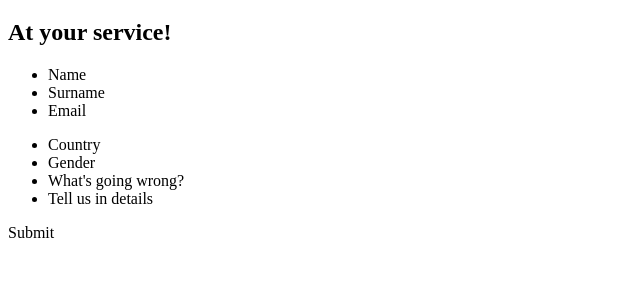
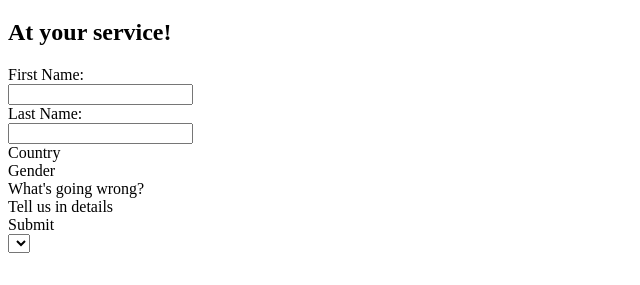
Before and after one commit to KJayce/Project-Number-1, a plain HTML site: page TechSupport.html in a window 1280 px wide. Shown: the part 61-346 px from the top of the page, without its empty margins (0-640 px from the left). Drawn offline with Linux system fonts and the light colour scheme.

Commit message:
adding form context

```diff
--- a/TechSupport.html
+++ b/TechSupport.html
@@ -9,29 +9,50 @@
 </head>
 
 <body>
-    <form id="Techsupp-form" method="POST" action="Techsupp.php" role="form">
 
     <h1>Technical Support</h1>
 
     <h2>At your service!</h2>
 
-    <ul>
-        <li>Name</li>
-        <li>Surname</li>
-        <li>Email</li>
-    </ul>
 
-    <ul>
-        <li>Country</li>
-        <li>Gender</li>
-        <li>What's going wrong?</li>
-        <li>Tell us in details</li>
-    </ul>
+    <form id="Techsupp-form" method="POST" action="Techsupp.php" role="form">
 
-    <div>Submit</div>
+        First Name: <br>
+        <input type="text" name="firstname"><br> Last Name: <br>
+        <input type="text" name="lastnmae"><br>
+
+
+
+
+        Country <br>
+        Gender <br>
+        What's going wrong? <br>
+        Tell us in details <br>
+
+
+        <div>Submit</div>
 
     </form>
 
+    <select name="Countrylist" form="countryform">
+        <option value="Austria"></option>
+        <option value="Belgium"></option>
+        <option value="Denmark"></option>
+        <option value="Finland"></option>
+        <option value="France"></option>
+        <option value="Germany"></option>
+        <option value="Greece"></option>
+        <option value="Iceland"></option>
+        <option value="Ireland"></option>
+        <option value="Italy"></option>
+        <option value="Luxembourg"></option>
+        <option value="Netherlands"></option>
+        <option value="Norway"></option>
+        <option value="Portugal"></option>
+        <option value="Spain"></option>
+        <option value="Sweden"></option>
+        <option value="Switzerland"></option>
+        <option value="United Kingdom"></option>
 
 </body>
 
```
